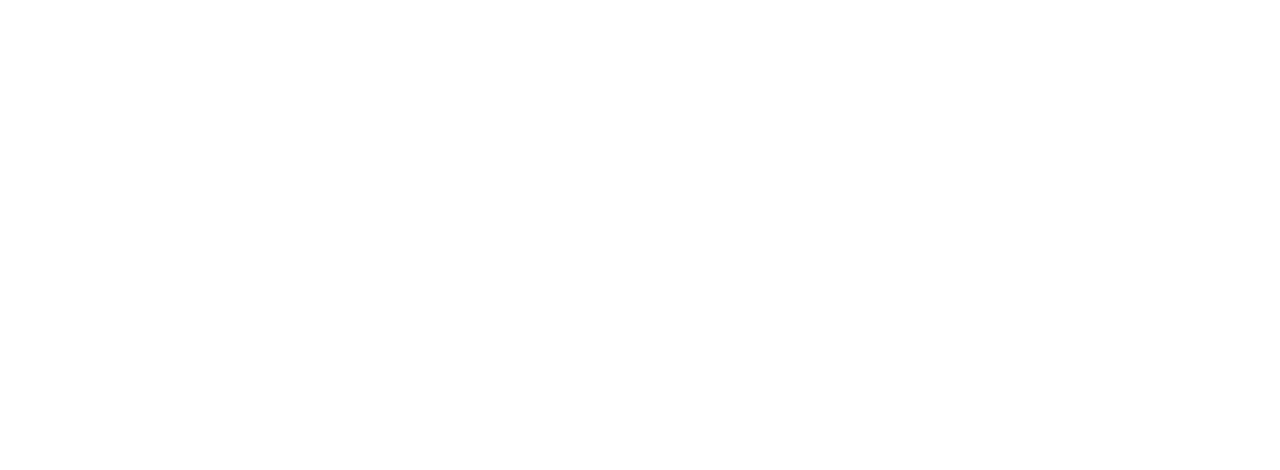
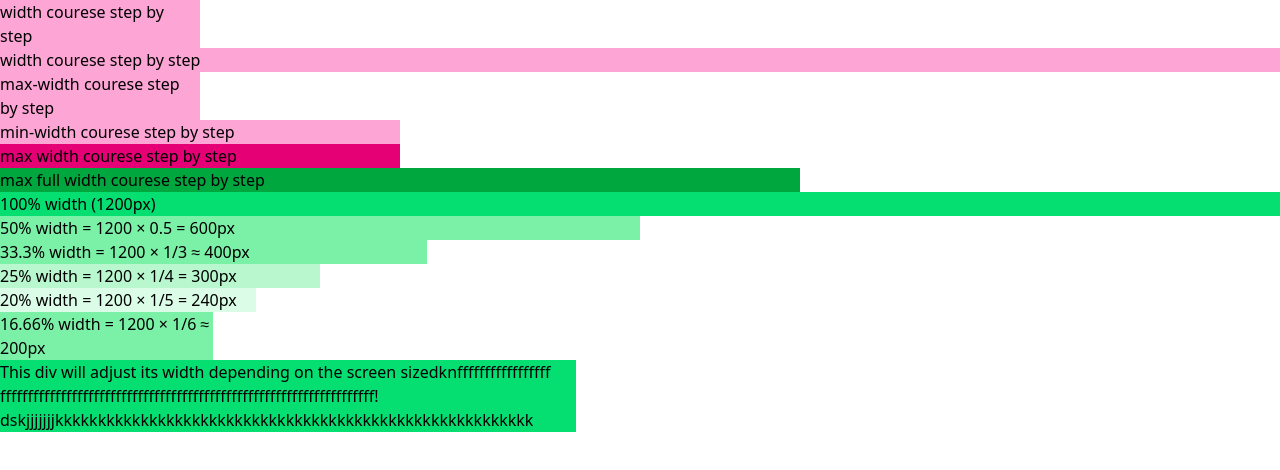
Before and after one commit to arslanshaheen/tailwind_course, a website: page withd.html in a window 1280 px wide. Drawn offline with Linux system fonts and the light colour scheme.

Commit message:
add withd files

```diff
--- a/withd.html
+++ b/withd.html
@@ -5,6 +5,40 @@
   <link href="./output.css" rel="stylesheet">
 </head>
 <body>
-    <div></div>
+    <div class="bg-pink-300 w-50">width courese step by step </div>
+    <div class="bg-pink-300 ">width courese step by step</div>
+    <div class="bg-pink-300 max-w-50">max-width courese step by step</div>
+       <!-- Toh min-w-200 will override if it’s larger than w-100,
+    because min-width > width → toh final width will be 800px not 400px. -->
+    <div class="bg-pink-300 min-w-100 w-20"> min-width courese step by step</div>
+
+    <div class="bg-pink-600 w-100 min-w-50">max width courese step by step</div>
+    <div class="bg-green-600 w-100 min-w-200">max full width courese step by step</div>
+    <!-- Full Width -->
+<div class="bg-green-400 w-full">100% width (1200px)</div>
+
+<!-- 1/2 Width 	1 ÷ 2 = 0.5 × 100% -->
+<div class="bg-green-300 w-1/2">50% width = 1200 × 0.5 = 600px</div>
+
+<!-- 1/3 Width -->
+<div class="bg-green-300 w-1/3">33.3% width = 1200 × 1/3 ≈ 400px</div>
+
+<!-- 1/4 Width -->
+<div class="bg-green-200 w-1/4">25% width = 1200 × 1/4 = 300px</div>
+
+<!-- 1/5 Width -->
+<div class="bg-green-100 w-1/5">20% width = 1200 × 1/5 = 240px</div>
+
+<!-- 1/6 Width 1 ÷ 6 ≈ 0.166 × 100% -->
+<div class="bg-green-300 w-1/6">16.66% width = 1200 × 1/6 ≈ 200px</div>
+
+
+
+<div class="bg-green-400 w-xs  sm:w-sm  md:w-md lg:w-lg xl:w-xl 2xl:w-2xl ">
+    This div will adjust its width depending on the screen sizedknfffffffffffffffff
+    ffffffffffffffffffffffffffffffffffffffffffffffffffffffffffffffffffff!
+    dskjjjjjjjkkkkkkkkkkkkkkkkkkkkkkkkkkkkkkkkkkkkkkkkkkkkkkkkkkkkkkkk
+  </div>
+
 </body>
 </html>
```
Also changed, not shown: output.css.
